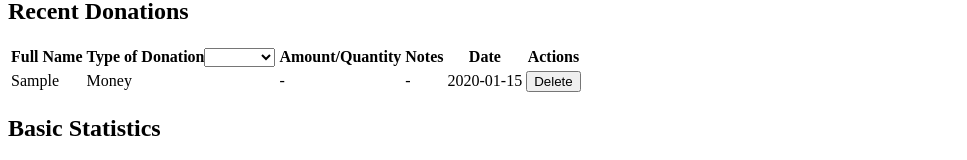
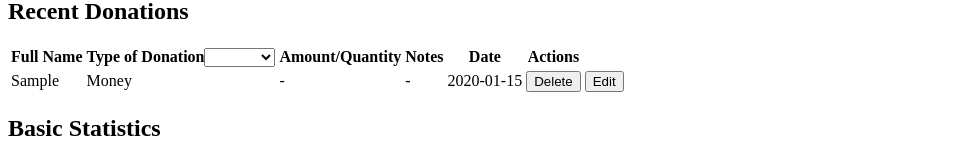
Before and after one commit to patelkvraj/animal-aid-inventory-react-app, a React (Create React App) app: page / in a window 1280 px wide. Both pictures are taken after typing "Sample", "2020-01-15" into the empty fields and a click on the input 883 px from the left and 90 px from the top of the page. Shown: the part 124-284 px from the top of the page, without its empty margins (0-967 px from the left). Built offline with nearby package versions, Linux system fonts and the light colour scheme.

Commit message:
Implement edit functionality in DonationList and DonationForm components

```diff
--- a/src/Donation.js
+++ b/src/Donation.js
@@ -5,6 +5,7 @@ import { useState } from "react";
 
 function Donation() {
   const [donations, setDonations] = useState([]);
+  const [donationToEdit, setDonationToEdit] = useState({});
 
   const addDonation = (newDonation) => {
     const donationWithId = { ...newDonation, id: Date.now() }; // assign a unique id to each donation
@@ -17,13 +18,26 @@ function Donation() {
     );
   };
 
+  const handleEditDonation = (donationIdToEdit) => {
+    handleDeleteDonation(donationIdToEdit); //  remove the prior entry
+    const donation = donations.find(
+      // add a new entry
+      (donation) => donation.id === donationIdToEdit
+    );
+    setDonationToEdit(donation);
+  };
+
   return (
     <>
       <h1>AnimalAid Donations</h1>
-      <DonationForm onAddDonation={addDonation} />
+      <DonationForm
+        onAddDonation={addDonation}
+        donationToEdit={donationToEdit}
+      />
       <DonationList
         donations={donations}
         onDeleteDonation={handleDeleteDonation}
+        onEditDonation={handleEditDonation}
       />
       <DonationStats donations={donations} />
     </>
--- a/src/DonationForm.js
+++ b/src/DonationForm.js
@@ -1,6 +1,6 @@
 import { useState } from "react";
 
-function DonationForm(props) {
+function DonationForm({ onAddDonation, donationToEdit }) {
   const [inputs, setInputs] = useState({
     donationType: "Money", // Set default value
   });
@@ -13,7 +13,7 @@ function DonationForm(props) {
 
   const handleSubmit = (event) => {
     event.preventDefault();
-    props.onAddDonation(inputs); // add a new donation to the list (in the parent component)
+    onAddDonation(inputs); // add a new donation to the list (in the parent component)
     alert("Thank you so much for your generous donation!");
     setInputs({ donationType: "Money" }); // clear the input fields to default
   };
--- a/src/DonationList.js
+++ b/src/DonationList.js
@@ -1,6 +1,6 @@
 import { useState } from "react";
 
-function DonationList({ donations, onDeleteDonation }) {
+function DonationList({ donations, onDeleteDonation, onEditDonation }) {
   const [selectedDonationType, setSelectedDonationType] = useState("");
 
   const handleChange = (event) => {
@@ -9,6 +9,10 @@ function DonationList({ donations, onDeleteDonation }) {
 
   const handleDelete = (donationId) => {
     onDeleteDonation(donationId);
+  };
+
+  const handleEdit = (donationId) => {
+    onEditDonation(donationId);
   };
 
   if (donations.length === 0) {
@@ -68,6 +72,9 @@ function DonationList({ donations, onDeleteDonation }) {
                     Delete
                   </button>
                 </td>
+                <td>
+                  <button onClick={() => handleEdit(donation.id)}>Edit</button>
+                </td>
               </tr>
             ))}
           </tbody>
```
